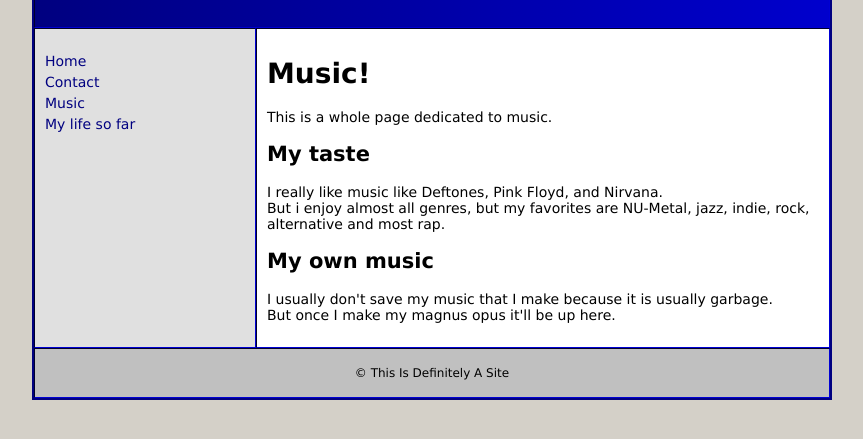
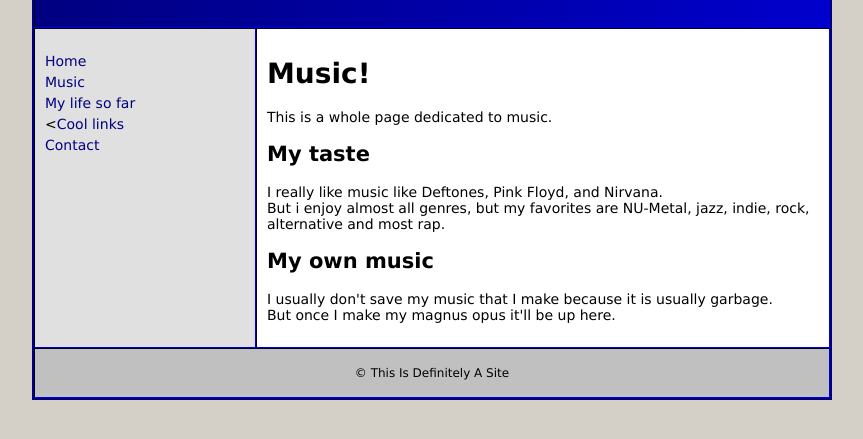
Before and after one commit to Frorganmee/frorganmee.github.io, a plain HTML site: page music.html in a window 1280 px wide. Shown: the part 75-514 px from the top of the page, without its empty margins (208-1071 px from the left). Drawn offline with Linux system fonts and the light colour scheme.

Commit message:
Update music.html

```diff
--- a/music.html
+++ b/music.html
@@ -16,9 +16,10 @@
       <td class="nav" width="200" valign="top">
         <ul>
           <li><a href="index.html">Home</a></li>
-          <li><a href="contact.html">Contact</a></li>
           <li><a href="music.html">Music</a></li>
           <li><a href="updates.html">My life so far</a></li>
+          <li><<a href="links.html">Cool links</a></li>
+          <li><a href="contact.html">Contact</a></li>
         </ul>
       </td>
       <td class="content" valign="top">
```
